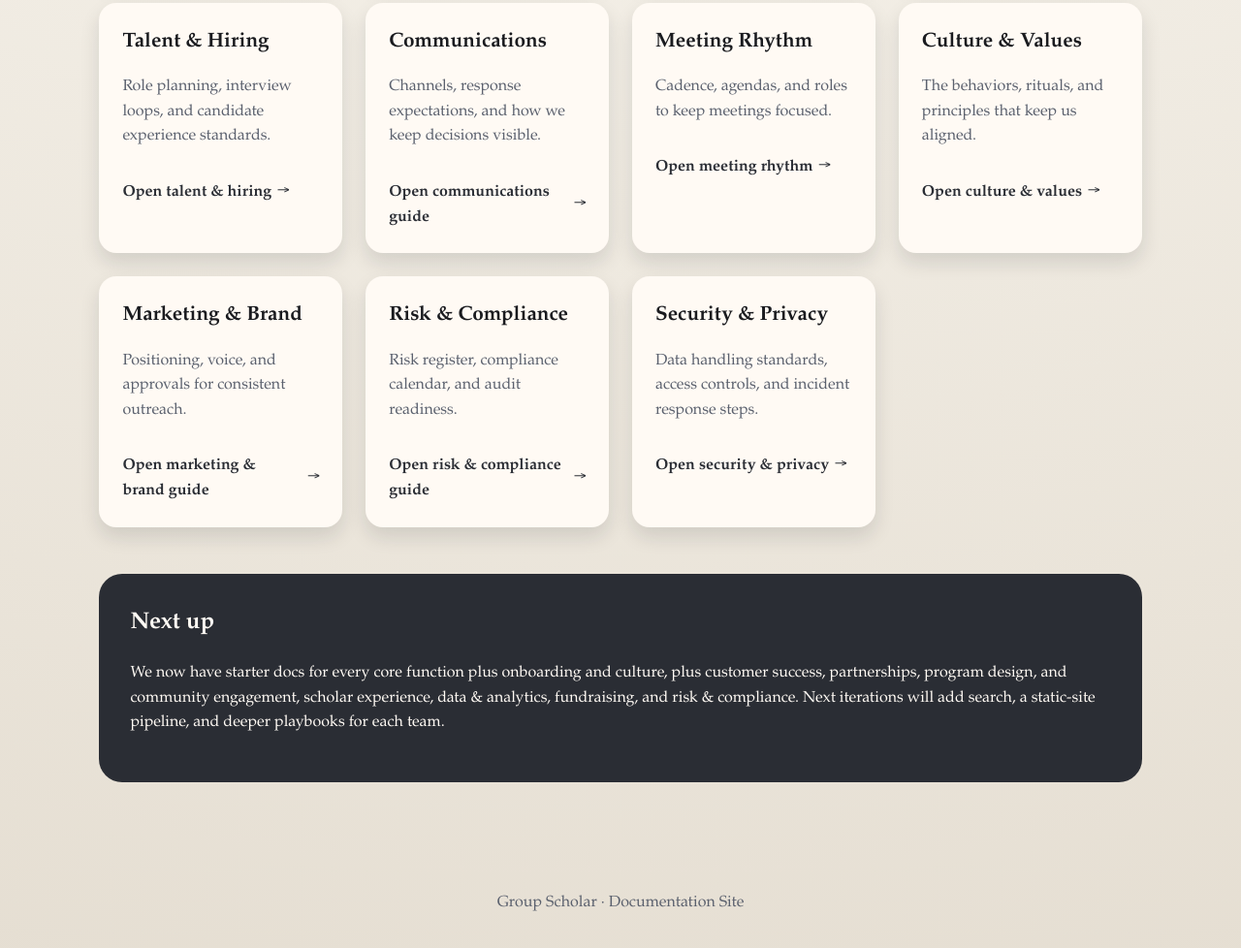
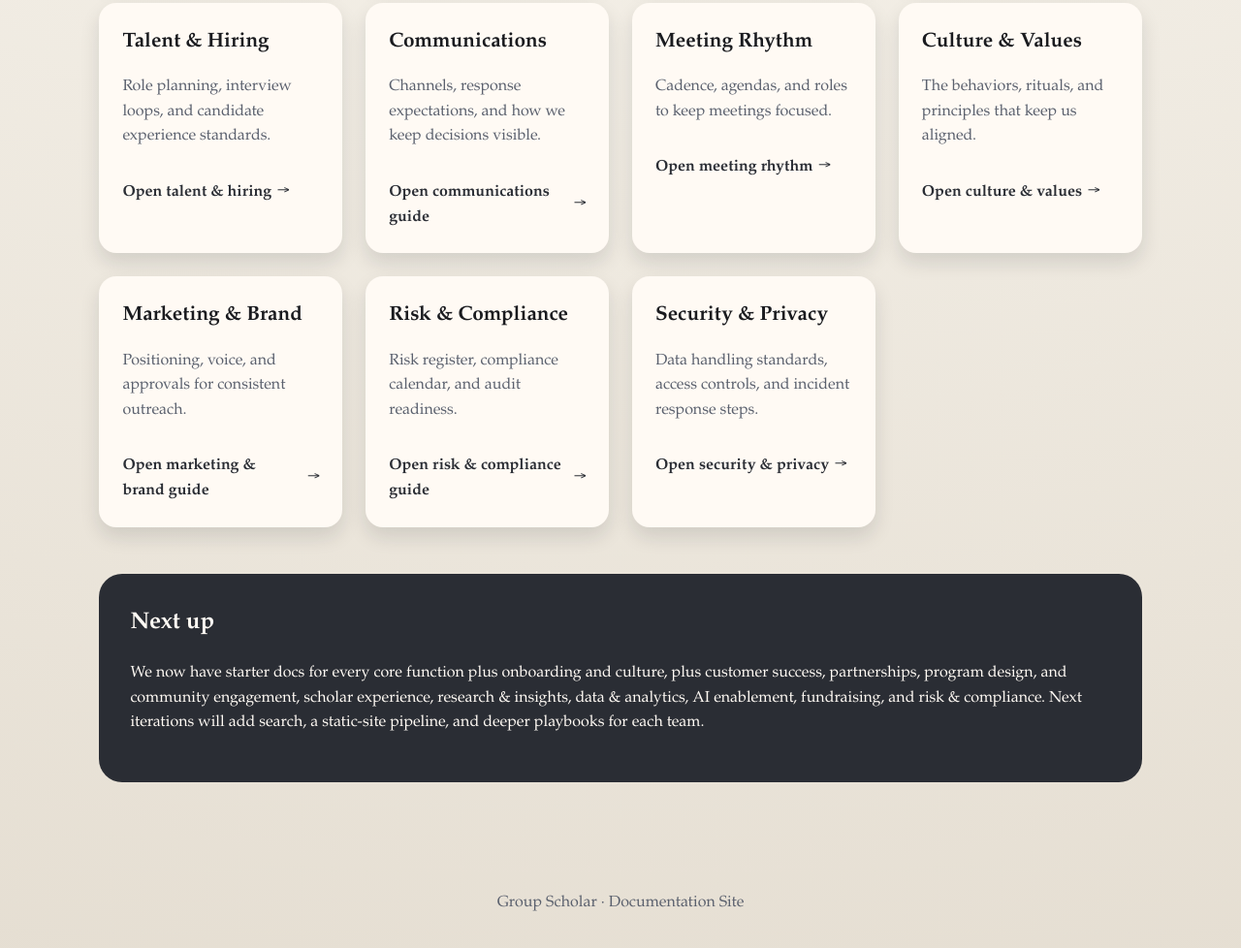
Before and after one commit to ralph-groupscholar/groupscholar-docs, a plain HTML site: page index.html in a window 1280 px wide. Shown: the part 1782-2760 px from the top of the page at 97% size. Drawn offline with Linux system fonts and the light colour scheme.

```diff
--- a/index.html
+++ b/index.html
@@ -146,7 +146,8 @@
         <p>
           We now have starter docs for every core function plus onboarding and
           culture, plus customer success, partnerships, program design, and
-          community engagement, scholar experience, data &amp; analytics, fundraising, and risk &amp; compliance.
+          community engagement, scholar experience, research &amp; insights, data &amp; analytics,
+          AI enablement, fundraising, and risk &amp; compliance.
           Next iterations will add search, a static-site pipeline, and deeper
           playbooks for each team.
         </p>
```
